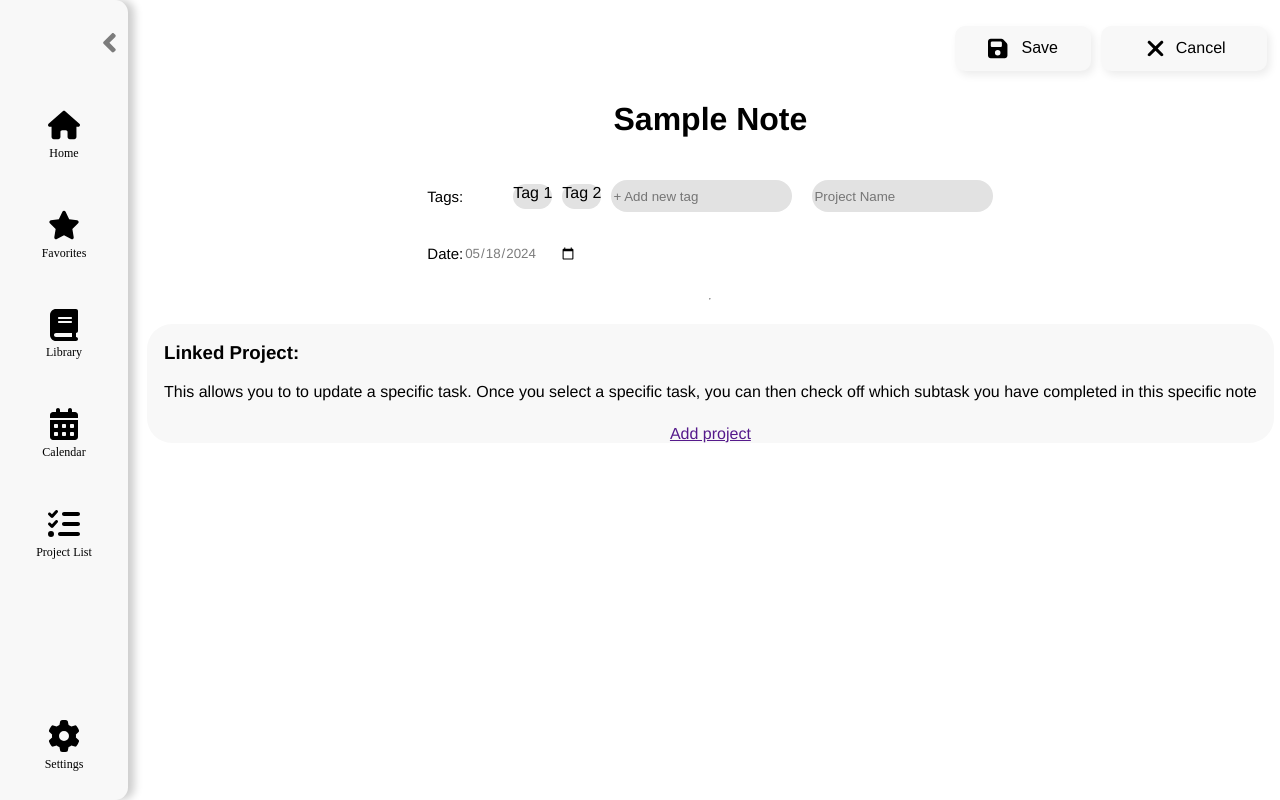
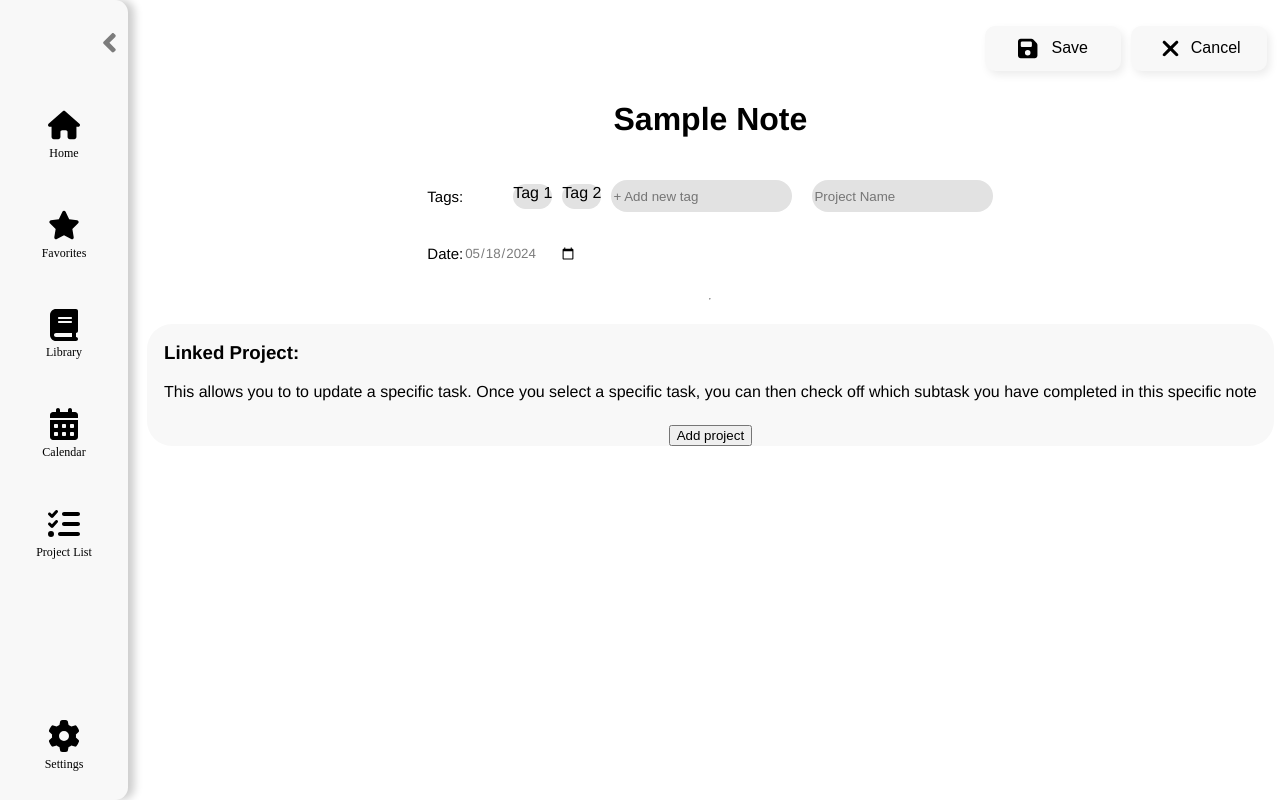
Before and after one commit to CSE-110-Group-13/cse110-sp24-group13, a website: page source/note/edit-note.html in a window 1280 px wide. Drawn offline with Linux system fonts and the light colour scheme; a script that the page names is missing.

Commit message:
Got the buttons styled right

```diff
--- a/source/note/edit-note.html
+++ b/source/note/edit-note.html
@@ -7,6 +7,7 @@
     <script src="https://www.unpkg.com/wysimark-standalone/dist/javascript/index.cjs.js"></script>
     <script src="../markdown/markdown.js"></script>
     <script src="../savecancelbuttons/save.js"></script>
+    <script src="../savecancelbuttons/cancel.js"></script>
     <link rel="stylesheet" href="notes.css">
     <title>Edit Note | Commit</title>
 </head>
@@ -22,12 +23,7 @@
             <header>
                 <div class = "actionBar" href = "#">
                     <save-button></save-button>
-                    <a id = "Cancel" href = "#"> <!-- link needs to be replaced with corresponding action -->
-                        <svg xmlns="http://www.w3.org/2000/svg" viewBox="0 0 384 512">
-                            <!--!Font Awesome Free 6.5.2 by @fontawesome - https://fontawesome.com License - https://fontawesome.com/license/free Copyright 2024 Fonticons, Inc.-->
-                            <path d="M342.6 150.6c12.5-12.5 12.5-32.8 0-45.3s-32.8-12.5-45.3 0L192 210.7 86.6 105.4c-12.5-12.5-32.8-12.5-45.3 0s-12.5 32.8 0 45.3L146.7 256 41.4 361.4c-12.5 12.5-12.5 32.8 0 45.3s32.8 12.5 45.3 0L192 301.3 297.4 406.6c12.5 12.5 32.8 12.5 45.3 0s12.5-32.8 0-45.3L237.3 256 342.6 150.6z"/></svg>
-                        Cancel
-                    </a>
+                    <cancel-button></cancel-button>
                 </div>
             </header>
             <div class = "noteTitle">
@@ -66,7 +62,7 @@
                     </p>
                 </div>
                 <div class = "linkProject">
-                    <a href = "">Add project</a>
+                    <button href = "">Add project</>
                 </div>
             </div>
         </main>
--- a/source/savecancelbuttons/save.js
+++ b/source/savecancelbuttons/save.js
@@ -33,7 +33,7 @@ class saveButton extends HTMLElement {
             background-color: #e0e0e0; /* Change background color on hover */
         }
 
-        svg {
+        #sButton svg {
             margin-right: 8px; /* Add space between icon and text */
             width: 25px;
             height: 25px;
```
